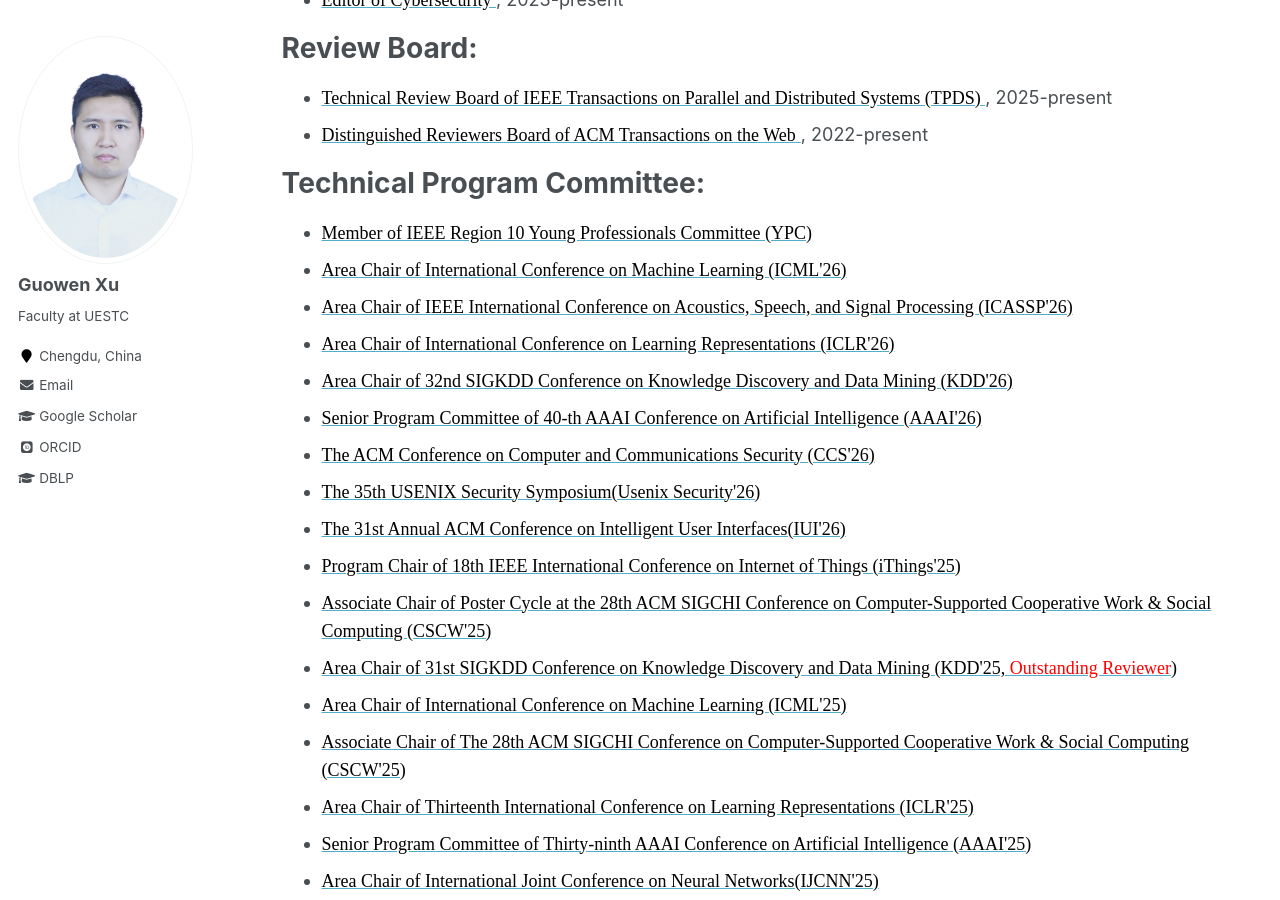
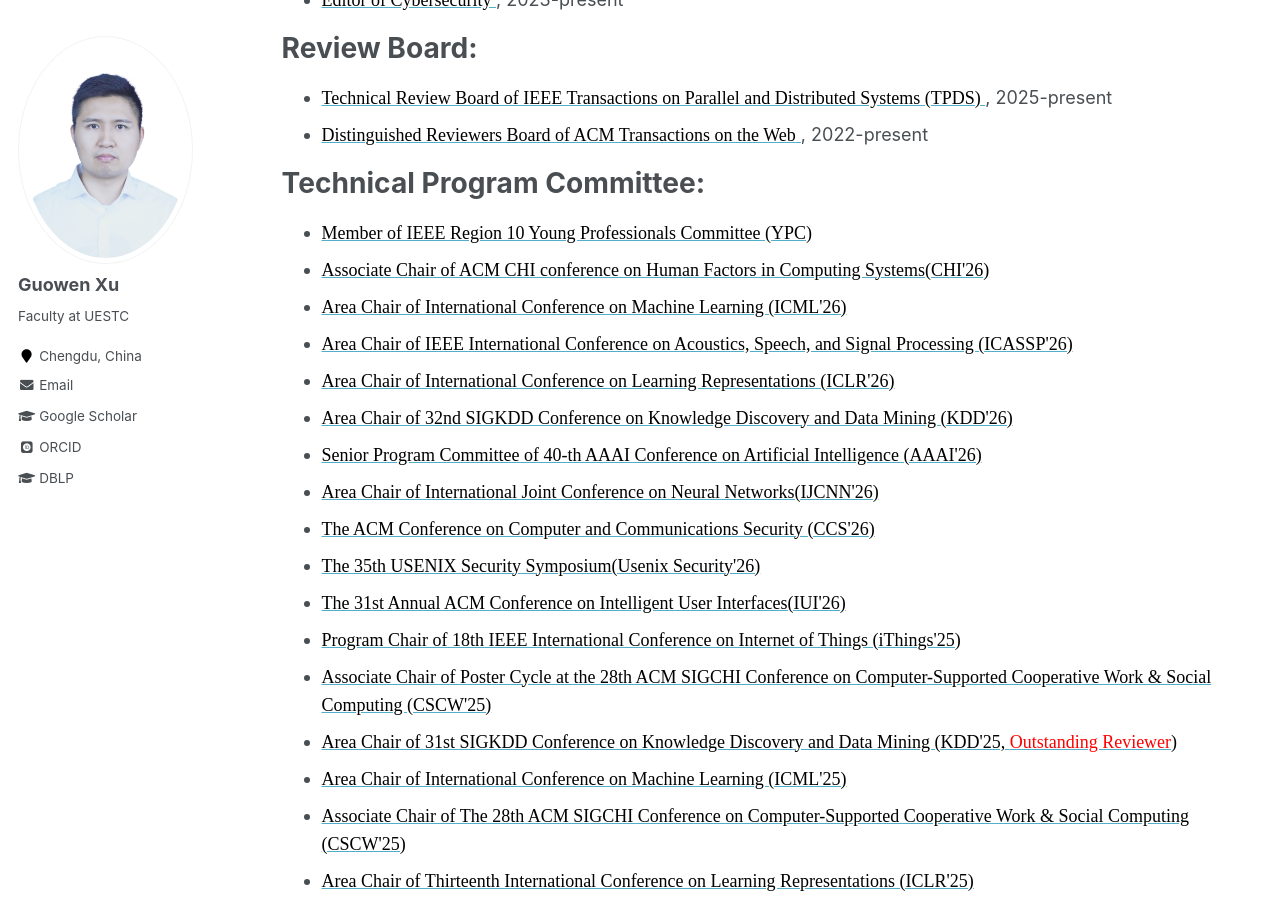
Before and after one commit to Guowen-xu/guowen-xu.github.io, a Jekyll site: the page built from _pages/services.md, in a window 1280 px wide and 900 px high, scrolled down 596 px. Built offline with Jekyll 4.4.1, drawn with Linux system fonts in a browser that asks for light colours; some web fonts are replaced.

Commit message:
Update services.md

```diff
--- a/_pages/services.md
+++ b/_pages/services.md
@@ -30,12 +30,14 @@ Review Board:
 Technical Program Committee:
 ======
 *   [ <font face="Times New Roman" color=black size=4> Member of IEEE Region 10 Young Professionals Committee (YPC) </font>](https://yp.ieeer10.org/)
+*    [<font face="Times New Roman" color=black size=4>Associate Chair of ACM CHI conference on Human Factors in Computing Systems(CHI'26)</font>](https://chi2026.acm.org/)
 *    [ <font face="Times New Roman" color=black size=4> Area Chair of International Conference on Machine Learning (ICML'26) </font>](https://icml.cc/)
 * [<font face="Times New Roman" color=black size=4> Area Chair of IEEE International Conference on Acoustics, Speech, and Signal Processing (ICASSP'26)</font>](https://2026.ieeeicassp.org/)
 *  [<font face="Times New Roman" color=black size=4> Area Chair of International Conference on Learning Representations (ICLR'26)</font>](https://iclr.cc/Conferences/2026)
 *   [ <font face="Times New Roman" color=black size=4> Area Chair of 32nd SIGKDD Conference on Knowledge Discovery and Data Mining (KDD'26) <font face="Times New Roman" color=red size=4></font></font>](https://kdd2026.kdd.org/)
 * [<font face="Times New Roman" color=black size=4>Senior Program Committee of 40-th AAAI Conference on Artificial Intelligence (AAAI'26)</font>](https://aaai.org/conference/aaai/aaai-26/)
-* [<font face="Times New Roman" color=black size=4>The ACM Conference on Computer and Communications Security (CCS'26)</font>](https://www.sigsac.org/ccs/CCS2025/)
+*  [<font face="Times New Roman" color=black size=4>Area Chair of International Joint Conference on Neural Networks(IJCNN'26)</font>](https://attend.ieee.org/wcci-2026/)
+* [<font face="Times New Roman" color=black size=4>The ACM Conference on Computer and Communications Security (CCS'26)</font>](https://www.sigsac.org/ccs/CCS2026/)
 * [<font face="Times New Roman" color=black size=4>The 35th USENIX Security Symposium(Usenix Security'26)</font>](https://www.usenix.org/conference/usenixsecurity26)
 *   [<font face="Times New Roman" color=black size=4>The 31st Annual ACM Conference on Intelligent User Interfaces(IUI'26)</font>](https://iui.acm.org/2026/)
 *    [<font face="Times New Roman" color=black size=4> Program Chair of 18th IEEE International Conference on Internet of Things (iThings'25)</font>](https://ieee-cybermatics.org/2025/ithings/)
```
